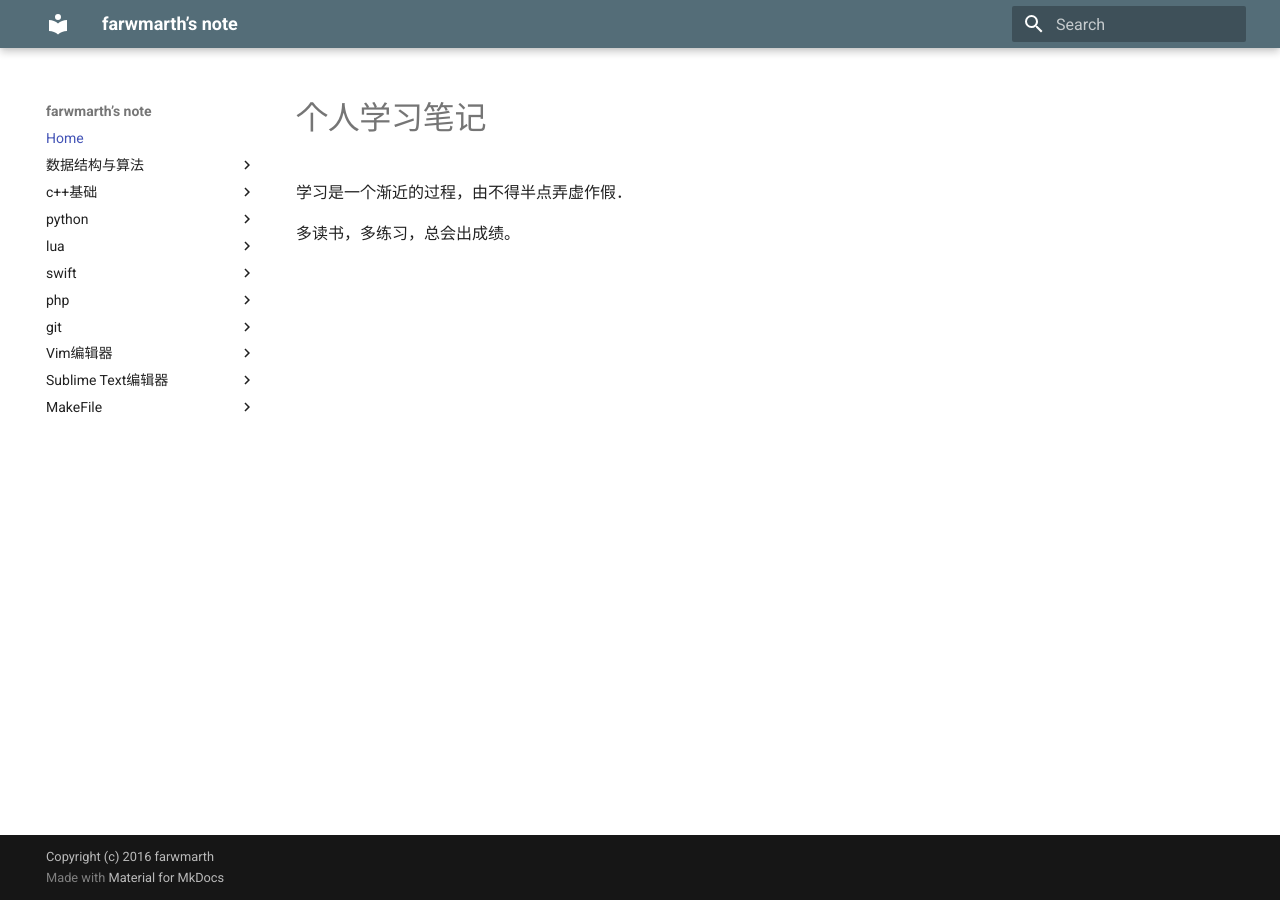
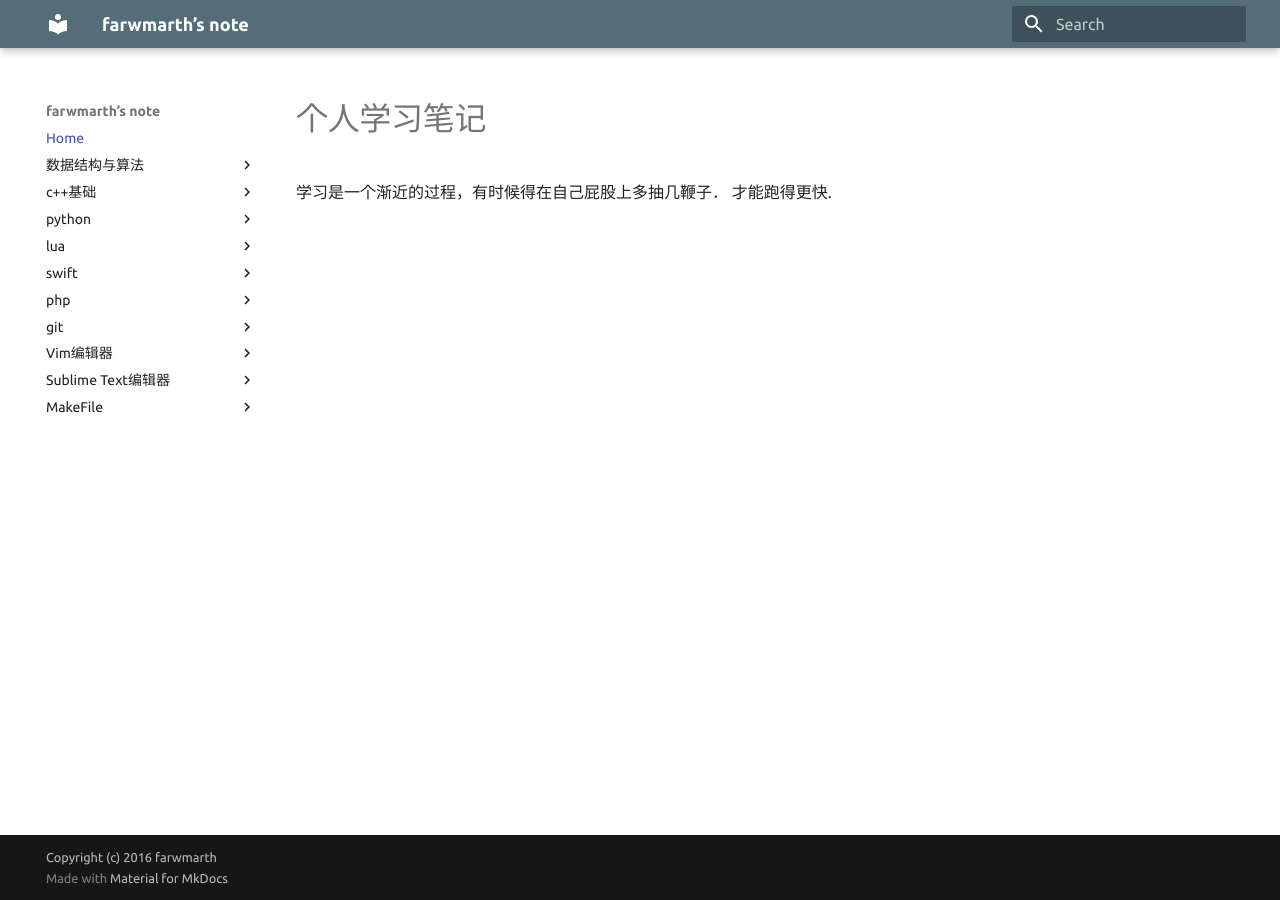
Before and after one commit to wujiyu115/learndocs, an MkDocs documentation site: the page built from docs/index.md, in a window 1280 px wide. Built offline with MkDocs 1.6.1 and Material for MkDocs 9.7.7, drawn with Linux system fonts in a browser that asks for light colours; old or Windows-style settings are respelled for this version of MkDocs.

Commit message:
mkdocs config

```diff
--- a/docs/index.md
+++ b/docs/index.md
@@ -1,9 +1,8 @@
 个人学习笔记
 ==========
 
-学习是一个渐近的过程，由不得半点弄虚作假．
-
-多读书，多练习，总会出成绩。
+学习是一个渐近的过程，有时候得在自己屁股上多抽几鞭子．
+才能跑得更快.
 
 <!-- !!! note
     Those that can,do.Those that can't ,complain -->
--- a/mkdocs.yml
+++ b/mkdocs.yml
@@ -13,7 +13,7 @@ copyright: 'Copyright (c) 2016 farwmarth'
 # Documentation and theme
 docs_dir: 'docs'
 theme: 'material'
-# theme: 'cinder'
+# theme_dir: '../mkdocs-material/material'
 
 extra:
   palette:
@@ -21,13 +21,15 @@ extra:
     accent: 'blue grey'
   author:
     github: 'wujiyu115'
+  font:
+    text: 'Ubuntu'
+    code: 'Ubuntu Mono'
 
 # Extensions
 markdown_extensions:
-  - codehilite(css_class=code)
+  - codehilite
   - admonition
-  - toc:
-      permalink: '#'
+  - toc(permalink=true)
 
 pages:
 - Home: 'index.md'
```
